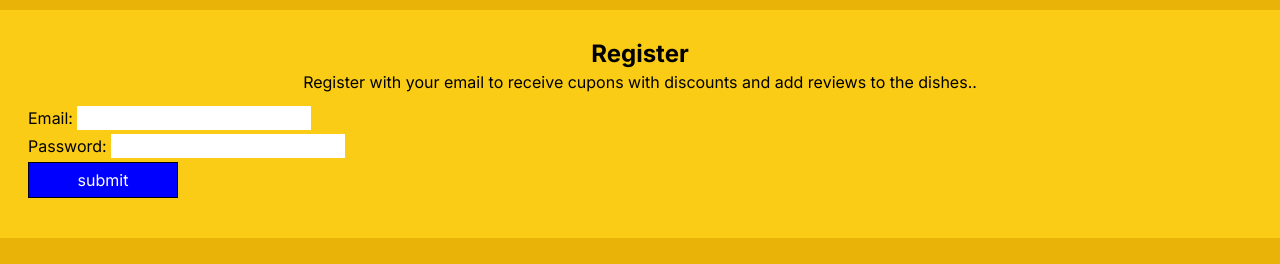
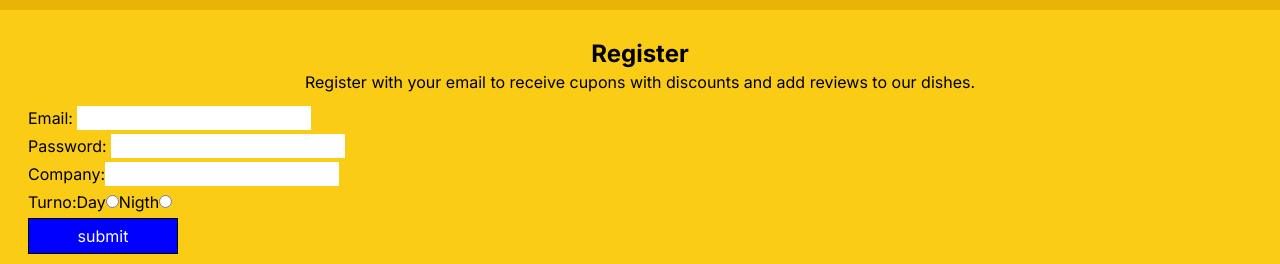
Before and after one commit to Pivanrios/laCooperativa, a Next.js app: page / in a window 1280 px wide. Shown: the part 426-690 px from the top of the page. Built offline with nearby package versions, Linux system fonts and the light colour scheme; no server answers; the database is empty.

Commit message:
add inputs

```diff
--- a/src/components/RegisterForm.jsx
+++ b/src/components/RegisterForm.jsx
@@ -1,6 +1,4 @@
 'use client'
-
-import React from 'react'
 
 function RegisterForm() {
   return (
@@ -8,10 +6,25 @@ function RegisterForm() {
       <div id='register-wrapper'
           className='container flex flex-col items-center py-5 px-2'>
         <h3 className='text-2xl font-bold'>Register</h3>
-        <p> Register with your email to receive cupons with discounts and add reviews to the dishes.. </p>
+        <p> Register with your email to receive cupons with discounts and add reviews to our dishes. </p>
         <form action="" className='container flex flex-col p-3 gap-1' id='register-form'>
-          <label htmlFor="">Email: <input type='text' /> </label>
+          <label>Email: <input type='text' /> </label>
           <label>Password: <input type="text" /></label>
+          <label>Company:
+            <input list="companies" />
+            <datalist id='companies'>
+              <option value={'SAN3'}/>
+              <option value={'SAN5'}/>
+            </datalist>
+          </label>
+          <label> Turno:
+            <label>Day
+              <input type="radio" name="shift" id="option1" value={'Day'}/>
+            </label>
+            <label>Nigth
+              <input type="radio" name="shift" id="option2" value={'Nigth'}/>
+            </label>
+          </label>
           <button className='btn'>submit</button>
         </form>
       </div>
```
